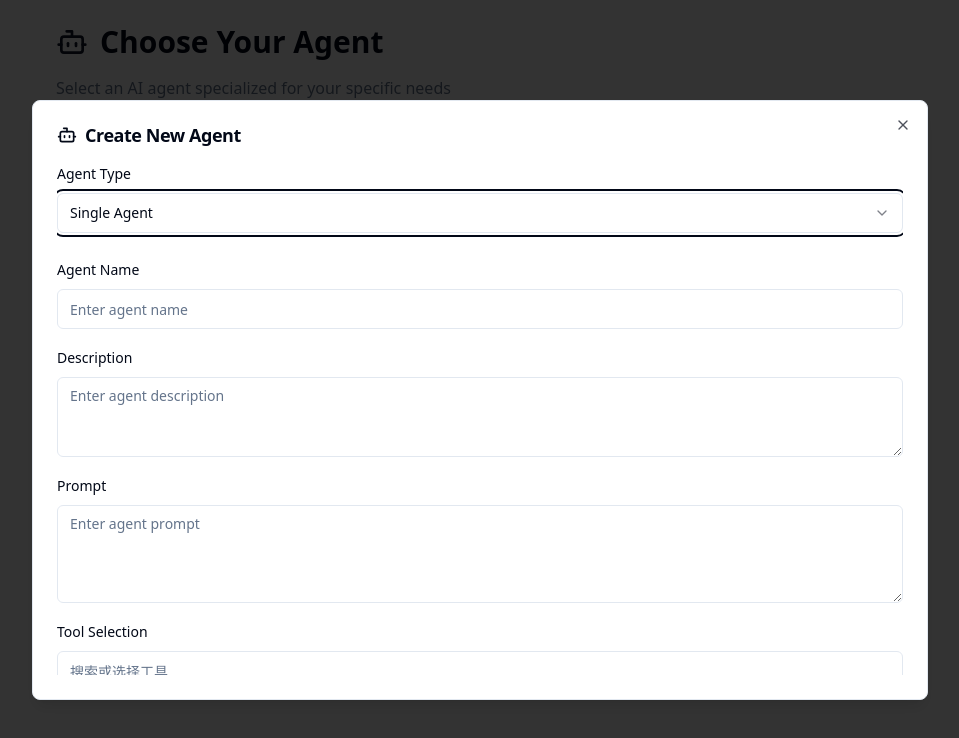
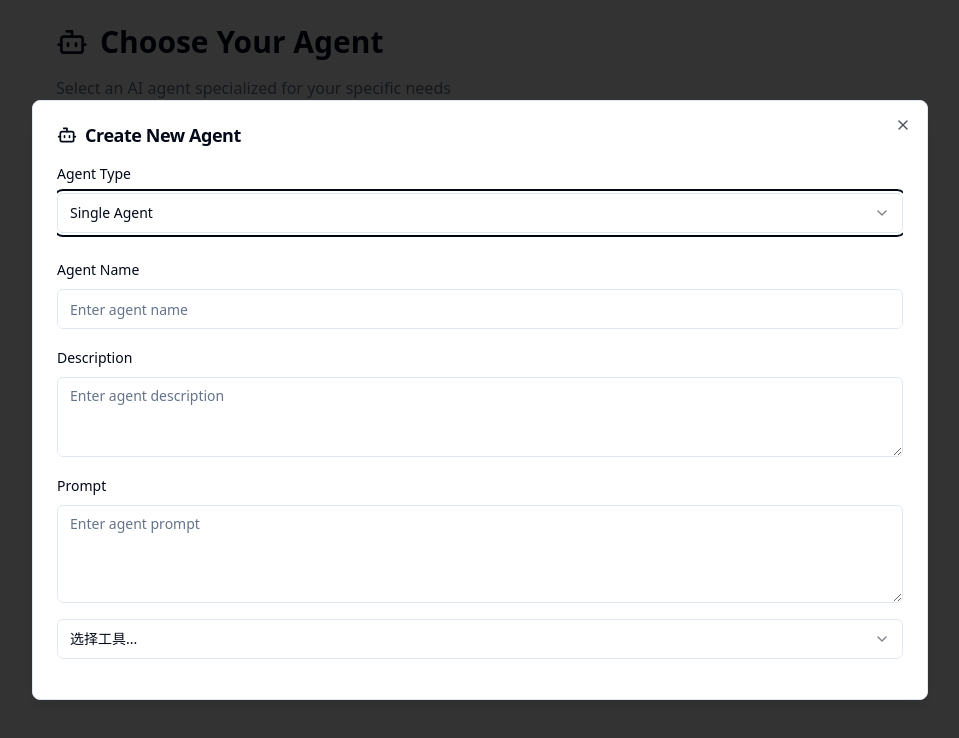
Before and after one commit to linyimin0812/fluent-form-chat, a React (Vite) app: page /agents in a window 1280 px wide. Both pictures are taken after a click on the button "Create New Agent". Shown: the top 738 px of the page, without its empty margins (160-1119 px from the left). Built offline with nearby package versions, Linux system fonts and the light colour scheme.

Commit message:
Update CreateAgentDialog.tsx

```diff
--- a/src/components/CreateAgentDialog.tsx
+++ b/src/components/CreateAgentDialog.tsx
@@ -5,7 +5,7 @@ import { Input } from "@/components/ui/input";
 import { Label } from "@/components/ui/label";
 import { Textarea } from "@/components/ui/textarea";
 import { Checkbox } from "@/components/ui/checkbox";
-import { Plus, Minus, Bot } from "lucide-react";
+import { Plus, Minus, Bot, X } from "lucide-react";
 import { Select, SelectTrigger, SelectValue, SelectContent, SelectItem } from "@/components/ui/select";
 import { Card, CardContent, CardHeader, CardTitle } from "@/components/ui/card";
 
@@ -173,119 +173,70 @@ export function CreateAgentDialog({ onCreateAgent }: CreateAgentDialogProps) {
     onToolToggle: (toolName: string, requiresIntervention: boolean) => void,
     onToolRemove: (toolName: string) => void,
   }) => {
-    const [search, setSearch] = useState("");
-    const filteredTools = availableTools.filter(
-      t => !tools.some(sel => sel.name === t.name) && t.name.includes(search)
-    );
-    const [showDropdown, setShowDropdown] = useState(false);
-    const [dropdownUp, setDropdownUp] = useState(false);
-    const [dropdownMaxHeight, setDropdownMaxHeight] = useState<number|undefined>(undefined);
-    const inputRef = useRef<HTMLInputElement>(null);
-
-    // 监听下拉显示时自动判断方向和最大高度
-    const handleShowDropdown = () => {
-      setShowDropdown(true);
-      setTimeout(() => {
-        if (!inputRef.current) return;
-        const rect = inputRef.current.getBoundingClientRect();
-        const windowHeight = window.innerHeight;
-        const spaceAbove = rect.top;
-        const spaceBelow = windowHeight - rect.bottom;
-        // 计算下拉最大高度，确保不产生滚动
-        if (spaceBelow >= spaceAbove) {
-          setDropdownUp(false);
-          setDropdownMaxHeight(spaceBelow - 8); // 8px margin
-        } else {
-          setDropdownUp(true);
-          setDropdownMaxHeight(spaceAbove - 8);
+    return (
+      <div className="space-y-4">
+        <Select
+          value=""
+          onValueChange={(value) => {
+            if (!tools.some(t => t.name === value)) {
+              onToolToggle(value, false);
             }
-      }, 0);
-    };
-
-    return (
-      <div className="space-y-2 relative">
-        <Label>Tool Selection</Label>
-        <div className="relative">
-          <Input
-            ref={inputRef}
-            placeholder="搜索或选择工具..."
-            value={search}
-            onFocus={handleShowDropdown}
-            onChange={e => {
-              setSearch(e.target.value);
-              setShowDropdown(true);
-            }}
-            onBlur={() => setTimeout(() => setShowDropdown(false), 150)}
-            className="pr-8"
-          />
-          {showDropdown && (
-            <div
-              className="absolute left-0 right-0 z-10 bg-popover border rounded shadow overflow-hidden"
-              style={{
-                ...(dropdownUp ? { bottom: '100%', marginBottom: 4 } : { top: '100%', marginTop: 4 }),
-                maxHeight: dropdownMaxHeight,
-                overflowY: 'visible',
           }}
         >
-              {filteredTools.length === 0 ? (
-                <div className="text-xs text-muted-foreground px-2 py-4">无匹配工具</div>
-              ) : (
-                filteredTools.map(tool => (
-                  <button
+          <SelectTrigger>
+            <SelectValue placeholder="选择工具..." />
+          </SelectTrigger>
+          <SelectContent>
+            {availableTools.map(tool => (
+              <SelectItem
                 key={tool.name}
-                    type="button"
-                    className="w-full text-left px-3 py-2 hover:bg-accent hover:text-accent-foreground text-sm rounded-md overflow-hidden focus:outline-none focus:ring-2 focus:ring-accent"
-                    onMouseDown={e => {
-                      e.preventDefault();
-                      onToolToggle(tool.name, false);
-                      setSearch("");
-                      setShowDropdown(false);
-                    }}
+                value={tool.name}
+                disabled={tools.some(t => t.name === tool.name)}
               >
-                    <div className="flex flex-col items-start">
+                <div className="flex flex-col">
                   <span>{tool.name.replace('_', ' ').toUpperCase()}</span>
-                      <span className="text-xs text-muted-foreground mt-0.5">{tool.desc}</span>
+                  <span className="text-xs text-muted-foreground">{tool.desc}</span>
                 </div>
-                  </button>
-                ))
-              )}
-            </div>
-          )}
-        </div>
-        {tools.length > 0 && (
-          <div className="space-y-2 mt-2 flex flex-col">
-            {tools.map((tool) => {
+              </SelectItem>
+            ))}
+          </SelectContent>
+        </Select>
+
+        <div className="space-y-2">
+          {tools.map(tool => {
             const meta = availableTools.find(t => t.name === tool.name);
             return (
               <div
                 key={tool.name}
-                  className="flex items-center justify-between bg-secondary text-secondary-foreground px-2 py-1 rounded-md text-sm"
+                className="flex items-center justify-between bg-secondary text-secondary-foreground px-2 py-1 rounded-md text-sm group"
               >
                 <div className="flex flex-col items-start">
                   <span>{tool.name.replace('_', ' ').toUpperCase()}</span>
                   {meta?.desc && <span className="text-xs text-muted-foreground mt-0.5">{meta.desc}</span>}
                 </div>
+                <div className="flex items-center gap-4">
                   <div className="flex items-center gap-2">
-                    <Label className="text-xs" htmlFor={`chk-${tool.name}`}>是否需要人工介入</Label>
+                    <span className="text-xs">人工介入</span>
                     <Checkbox
-                      id={`chk-${tool.name}`}
                       checked={tool.requiresHumanIntervention}
-                      onCheckedChange={checked => onToolToggle(tool.name, !!checked)}
+                      onCheckedChange={(checked) => {
+                        onToolToggle(tool.name, checked as boolean);
+                      }}
                     />
+                  </div>
                   <Button
                     variant="ghost"
-                      size="sm"
-                      className="h-4 w-4 p-0"
+                    size="icon"
+                    className="h-6 w-6 opacity-0 group-hover:opacity-100 transition-opacity"
                     onClick={() => onToolRemove(tool.name)}
                   >
-                      ×
+                    <X className="h-3 w-3" />
                   </Button>
                 </div>
               </div>
             );
           })}
         </div>
-        )}
       </div>
     );
   };
```
Lines whose indentation alone changed are shown as unchanged.
